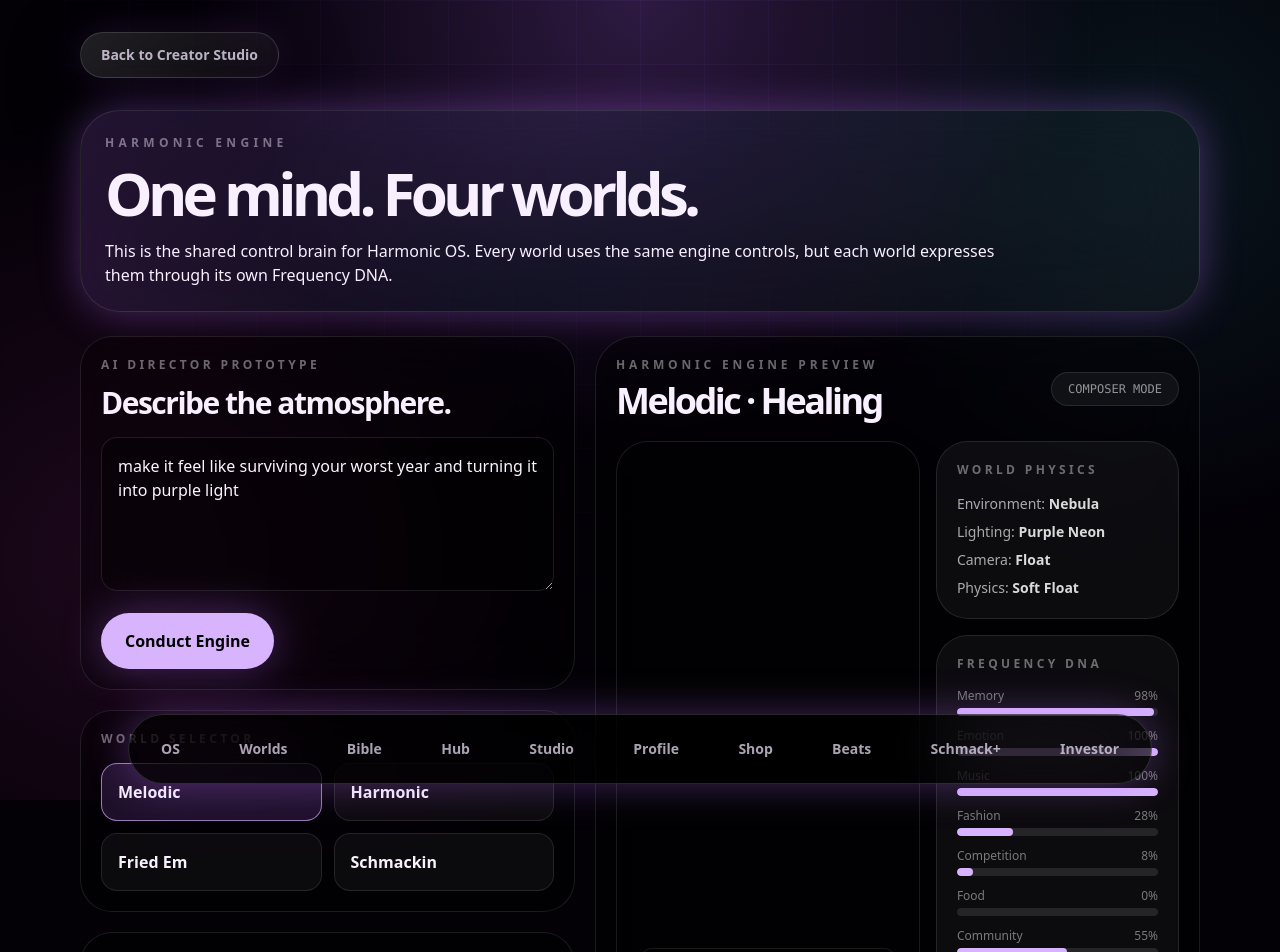
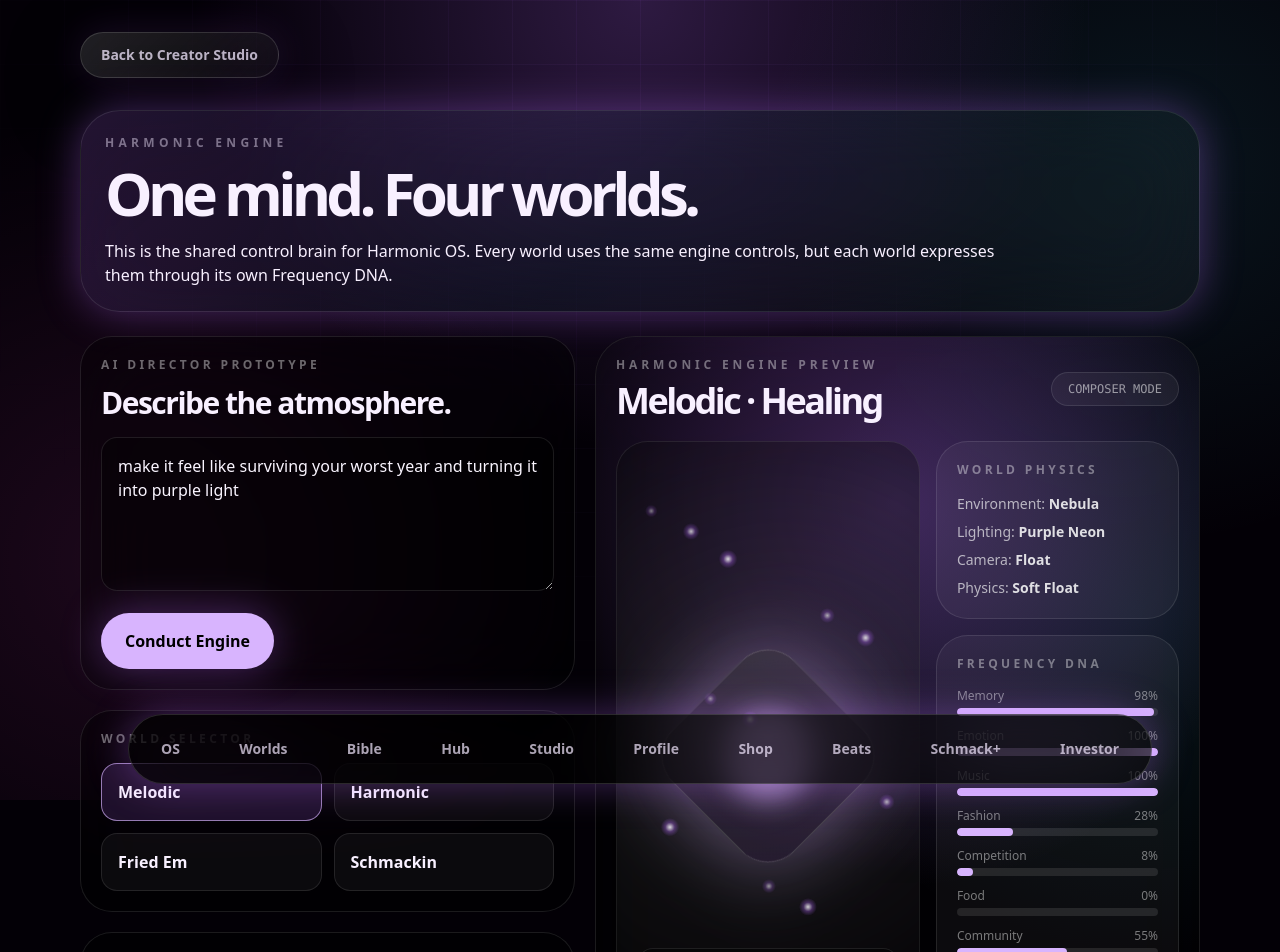
Before and after one commit to thatsmelodic/harmonic-os, a Next.js app: page /engine in a window 1280 px wide. Shown: the top 952 px of the page. Built offline with nearby package versions, Linux system fonts and the light colour scheme.

Commit message:
Add Harmonic Engine preview styles

```diff
--- a/app/globals.css
+++ b/app/globals.css
@@ -209,6 +209,57 @@ a { color: inherit; text-decoration: none; }
   box-shadow: inset 0 0 0 1px rgba(255,255,255,.18);
 }
 
+.engine-preview { isolation: isolate; min-height: 42rem; }
+.engine-environment {
+  position: absolute;
+  inset: 0;
+  z-index: 0;
+  background:
+    radial-gradient(circle at 50% 12%, rgba(183,108,255,.34), transparent 24rem),
+    radial-gradient(circle at 90% 20%, rgba(54,178,203,.12), transparent 22rem),
+    rgba(0,0,0,.18);
+}
+.engine-environment[data-world='harmonic'] { background: radial-gradient(circle at 50% 10%, rgba(245,223,184,.30), transparent 24rem), radial-gradient(circle at 80% 25%, rgba(54,178,203,.18), transparent 22rem), rgba(0,0,0,.22); }
+.engine-environment[data-world='fried-em'] { background: radial-gradient(circle at 50% 10%, rgba(255,122,26,.32), transparent 24rem), radial-gradient(circle at 85% 25%, rgba(255,52,52,.18), transparent 20rem), rgba(0,0,0,.22); }
+.engine-environment[data-world='schmackin'] { background: radial-gradient(circle at 50% 10%, rgba(255,64,64,.30), transparent 24rem), radial-gradient(circle at 80% 28%, rgba(255,209,102,.18), transparent 22rem), rgba(0,0,0,.22); }
+.engine-fog {
+  position: absolute;
+  inset: -15%;
+  background: radial-gradient(circle at 35% 50%, rgba(255,255,255,.16), transparent 25rem), radial-gradient(circle at 70% 40%, rgba(216,180,254,.12), transparent 22rem);
+  filter: blur(28px);
+  animation: engineFog 8s ease-in-out infinite;
+}
+.engine-crystal {
+  position: absolute;
+  left: 50%;
+  top: 48%;
+  width: 11rem;
+  height: 11rem;
+  margin-left: -5.5rem;
+  margin-top: -5.5rem;
+  transform: rotate(45deg);
+  border: 1px solid rgba(255,255,255,.16);
+  border-radius: 2.4rem;
+  background: linear-gradient(135deg, rgba(255,255,255,.10), rgba(183,108,255,.12));
+  animation: engineCrystal 5s ease-in-out infinite;
+}
+.engine-crystal-core {
+  position: absolute;
+  inset: 24%;
+  border-radius: 999px;
+  background: rgba(216,180,254,.62);
+  filter: blur(14px);
+}
+.engine-particle {
+  position: absolute;
+  z-index: 2;
+  width: 1rem;
+  height: 1rem;
+  border-radius: 999px;
+  background: radial-gradient(circle, rgba(255,255,255,.9), rgba(183,108,255,.34), transparent 72%);
+  animation: engineParticle 4s ease-in-out infinite;
+}
+
 @keyframes pulseOrb {
   0%,100% { transform: scale(.96); opacity: .72; }
   50% { transform: scale(1.04); opacity: 1; }
@@ -247,6 +298,18 @@ a { color: inherit; text-decoration: none; }
   0%, 100% { transform: translate3d(0, 0, 0) scale(.86); }
   50% { transform: translate3d(10px, -18px, 0) scale(1.12); }
 }
+@keyframes engineFog {
+  0%, 100% { transform: translate3d(-2%, 0, 0) scale(1); }
+  50% { transform: translate3d(3%, -2%, 0) scale(1.06); }
+}
+@keyframes engineCrystal {
+  0%, 100% { transform: rotate(45deg) scale(.96); }
+  50% { transform: rotate(45deg) scale(1.08); }
+}
+@keyframes engineParticle {
+  0%, 100% { transform: translate3d(0, 0, 0) scale(.7); opacity: .42; }
+  50% { transform: translate3d(12px, -22px, 0) scale(1.15); opacity: .95; }
+}
 
 @media (prefers-reduced-motion: reduce) {
   html { scroll-behavior: auto; }
```
